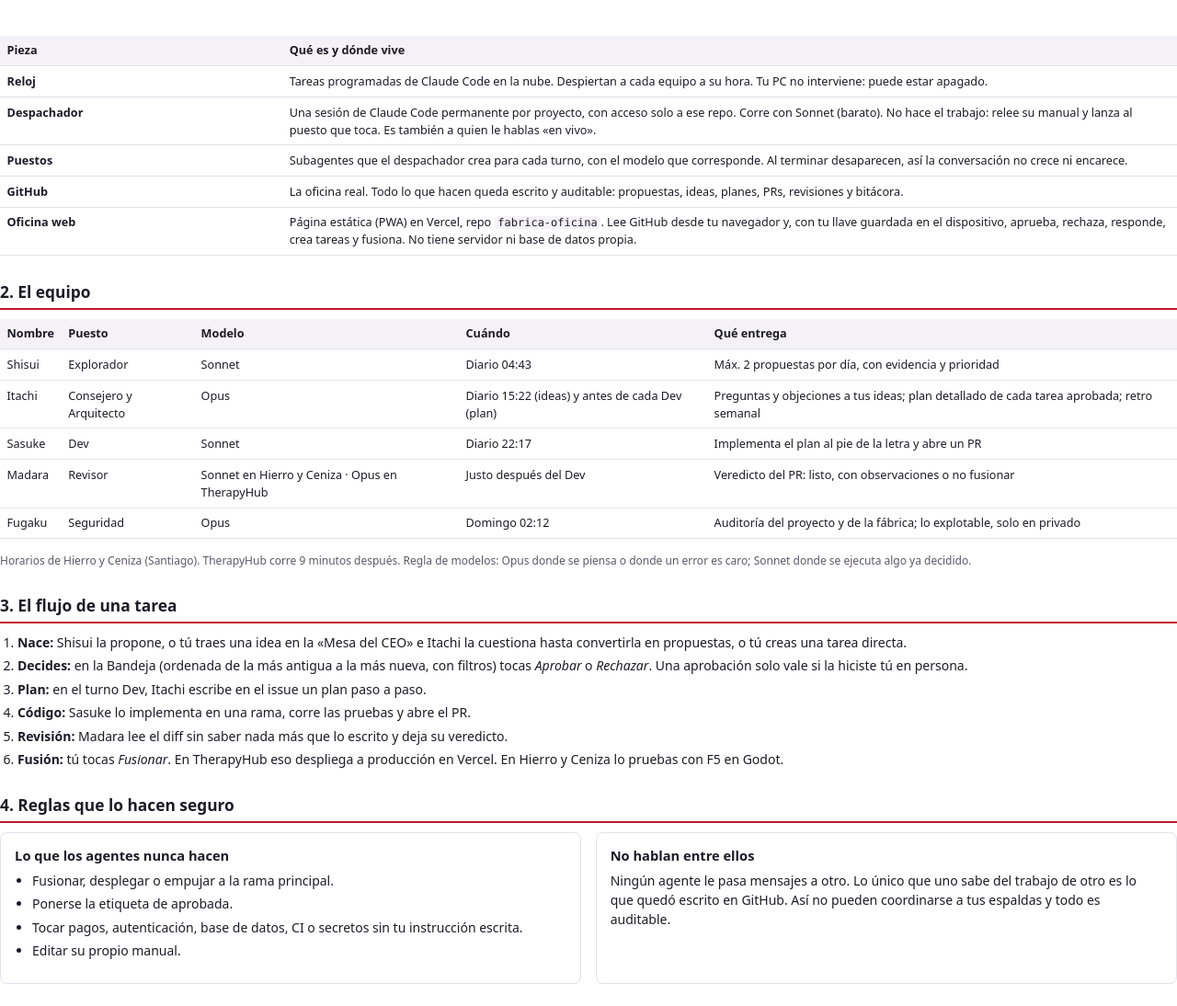
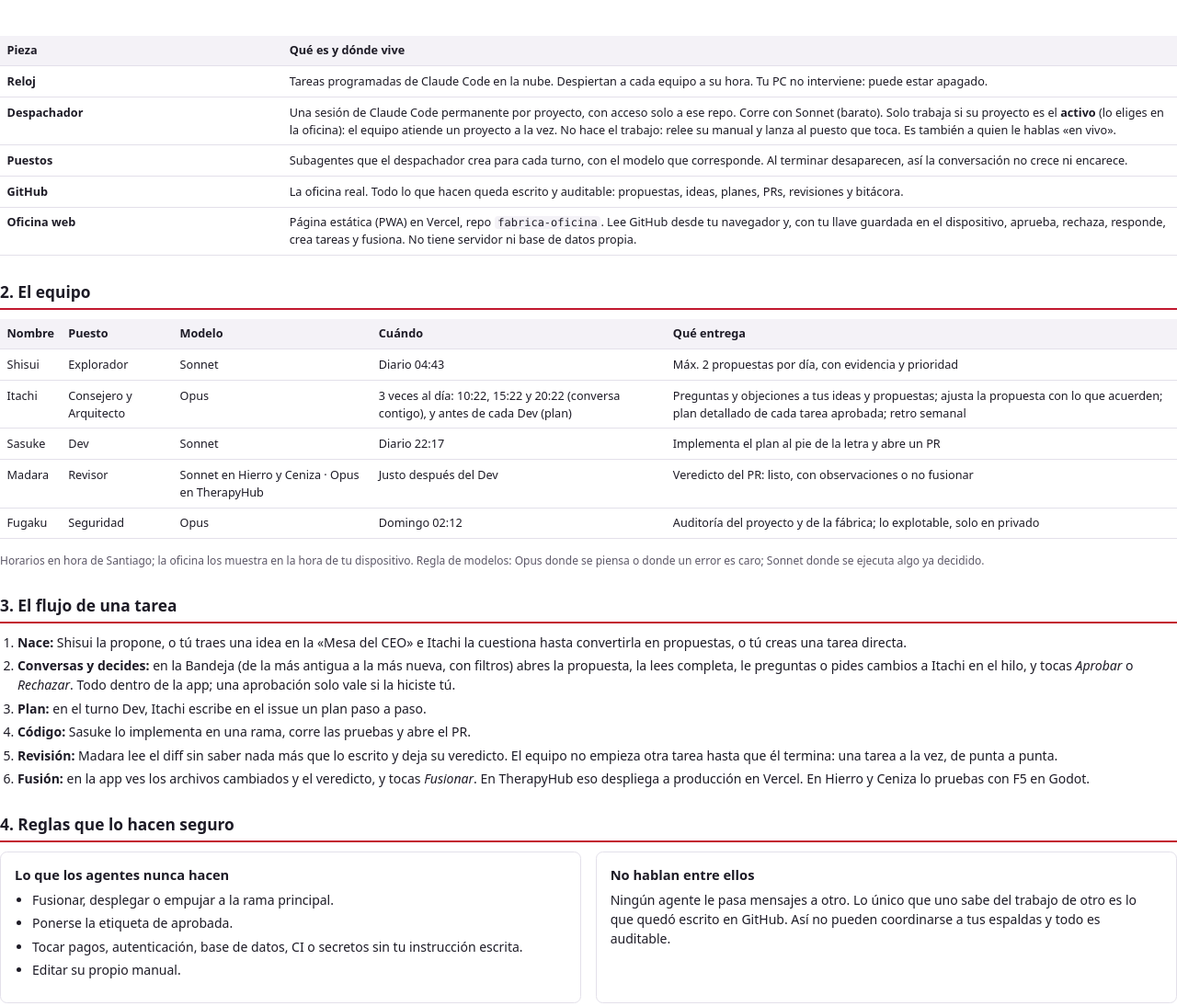
Before and after one commit to gonzalolavin99/fabrica-oficina, a plain HTML site: page docs/como-funciona.html in a window 1280 px wide. Shown: the part 633-1727 px from the top of the page at 92% size. Drawn offline with Linux system fonts and the light colour scheme.

Commit message:
Actualizar el documento con el equipo único y la conversación en la app
Co-Authored-By: Claude Opus 5.5 <noreply@anthropic.com>
Claude-Session: https://claude.ai/code/session_01RhVe33VXjDtec5jfWbScXS

```diff
--- a/docs/como-funciona.html
+++ b/docs/como-funciona.html
@@ -53,7 +53,7 @@ code{font:9pt ui-monospace,Menlo,Consolas,monospace;background:#f4f2f7;padding:0
 <table>
 <tr><th style="width:24%">Pieza</th><th>Qué es y dónde vive</th></tr>
 <tr><td><b>Reloj</b></td><td>Tareas programadas de Claude Code en la nube. Despiertan a cada equipo a su hora. Tu PC no interviene: puede estar apagado.</td></tr>
-<tr><td><b>Despachador</b></td><td>Una sesión de Claude Code permanente por proyecto, con acceso solo a ese repo. Corre con Sonnet (barato). No hace el trabajo: relee su manual y lanza al puesto que toca. Es también a quien le hablas «en vivo».</td></tr>
+<tr><td><b>Despachador</b></td><td>Una sesión de Claude Code permanente por proyecto, con acceso solo a ese repo. Corre con Sonnet (barato). Solo trabaja si su proyecto es el <b>activo</b> (lo eliges en la oficina): el equipo atiende un proyecto a la vez. No hace el trabajo: relee su manual y lanza al puesto que toca. Es también a quien le hablas «en vivo».</td></tr>
 <tr><td><b>Puestos</b></td><td>Subagentes que el despachador crea para cada turno, con el modelo que corresponde. Al terminar desaparecen, así la conversación no crece ni encarece.</td></tr>
 <tr><td><b>GitHub</b></td><td>La oficina real. Todo lo que hacen queda escrito y auditable: propuestas, ideas, planes, PRs, revisiones y bitácora.</td></tr>
 <tr><td><b>Oficina web</b></td><td>Página estática (PWA) en Vercel, repo <code>fabrica-oficina</code>. Lee GitHub desde tu navegador y, con tu llave guardada en el dispositivo, aprueba, rechaza, responde, crea tareas y fusiona. No tiene servidor ni base de datos propia.</td></tr>
@@ -63,21 +63,21 @@ code{font:9pt ui-monospace,Menlo,Consolas,monospace;background:#f4f2f7;padding:0
 <table>
 <tr><th>Nombre</th><th>Puesto</th><th>Modelo</th><th>Cuándo</th><th>Qué entrega</th></tr>
 <tr><td>Shisui</td><td>Explorador</td><td>Sonnet</td><td>Diario 04:43</td><td>Máx. 2 propuestas por día, con evidencia y prioridad</td></tr>
-<tr><td>Itachi</td><td>Consejero y Arquitecto</td><td>Opus</td><td>Diario 15:22 (ideas) y antes de cada Dev (plan)</td><td>Preguntas y objeciones a tus ideas; plan detallado de cada tarea aprobada; retro semanal</td></tr>
+<tr><td>Itachi</td><td>Consejero y Arquitecto</td><td>Opus</td><td>3 veces al día: 10:22, 15:22 y 20:22 (conversa contigo), y antes de cada Dev (plan)</td><td>Preguntas y objeciones a tus ideas y propuestas; ajusta la propuesta con lo que acuerden; plan detallado de cada tarea aprobada; retro semanal</td></tr>
 <tr><td>Sasuke</td><td>Dev</td><td>Sonnet</td><td>Diario 22:17</td><td>Implementa el plan al pie de la letra y abre un PR</td></tr>
 <tr><td>Madara</td><td>Revisor</td><td>Sonnet en Hierro y Ceniza · Opus en TherapyHub</td><td>Justo después del Dev</td><td>Veredicto del PR: listo, con observaciones o no fusionar</td></tr>
 <tr><td>Fugaku</td><td>Seguridad</td><td>Opus</td><td>Domingo 02:12</td><td>Auditoría del proyecto y de la fábrica; lo explotable, solo en privado</td></tr>
 </table>
-<p class="small">Horarios de Hierro y Ceniza (Santiago). TherapyHub corre 9 minutos después. Regla de modelos: Opus donde se piensa o donde un error es caro; Sonnet donde se ejecuta algo ya decidido.</p>
+<p class="small">Horarios en hora de Santiago; la oficina los muestra en la hora de tu dispositivo. Regla de modelos: Opus donde se piensa o donde un error es caro; Sonnet donde se ejecuta algo ya decidido.</p>
 
 <h2>3. El flujo de una tarea</h2>
 <ol>
 <li><b>Nace:</b> Shisui la propone, o tú traes una idea en la «Mesa del CEO» e Itachi la cuestiona hasta convertirla en propuestas, o tú creas una tarea directa.</li>
-<li><b>Decides:</b> en la Bandeja (ordenada de la más antigua a la más nueva, con filtros) tocas <i>Aprobar</i> o <i>Rechazar</i>. Una aprobación solo vale si la hiciste tú en persona.</li>
+<li><b>Conversas y decides:</b> en la Bandeja (de la más antigua a la más nueva, con filtros) abres la propuesta, la lees completa, le preguntas o pides cambios a Itachi en el hilo, y tocas <i>Aprobar</i> o <i>Rechazar</i>. Todo dentro de la app; una aprobación solo vale si la hiciste tú.</li>
 <li><b>Plan:</b> en el turno Dev, Itachi escribe en el issue un plan paso a paso.</li>
 <li><b>Código:</b> Sasuke lo implementa en una rama, corre las pruebas y abre el PR.</li>
-<li><b>Revisión:</b> Madara lee el diff sin saber nada más que lo escrito y deja su veredicto.</li>
-<li><b>Fusión:</b> tú tocas <i>Fusionar</i>. En TherapyHub eso despliega a producción en Vercel. En Hierro y Ceniza lo pruebas con F5 en Godot.</li>
+<li><b>Revisión:</b> Madara lee el diff sin saber nada más que lo escrito y deja su veredicto. El equipo no empieza otra tarea hasta que él termina: una tarea a la vez, de punta a punta.</li>
+<li><b>Fusión:</b> en la app ves los archivos cambiados y el veredicto, y tocas <i>Fusionar</i>. En TherapyHub eso despliega a producción en Vercel. En Hierro y Ceniza lo pruebas con F5 en Godot.</li>
 </ol>
 
 <h2 class="pb">4. Reglas que lo hacen seguro</h2>
@@ -103,8 +103,8 @@ code{font:9pt ui-monospace,Menlo,Consolas,monospace;background:#f4f2f7;padding:0
 <h2>6. La oficina web</h2>
 <table>
 <tr><th style="width:22%">Pestaña</th><th>Para qué</th></tr>
-<tr><td>Oficina</td><td>Vista desde arriba en estilo Pixel u Oscuro. Quien trabaja está en su escritorio con un icono de lo que hace (leyendo, escribiendo, ejecutando, pensando) y una barra de avance; los libres toman café, juegan consola o leen. Toca a uno para ver su detalle y «Hablar en vivo».</td></tr>
-<tr><td>Bandeja</td><td>PRs y propuestas que esperan tu decisión, de la más antigua a la más nueva, con filtros por proyecto, tipo y prioridad. También tareas en curso y el formulario de tarea directa.</td></tr>
+<tr><td>Oficina</td><td>Una sala, un equipo, el proyecto activo arriba (tócalo para cambiar). Vista desde arriba en estilo Pixel u Oscuro. Quien trabaja está en su escritorio con un icono de lo que hace (leyendo, escribiendo, ejecutando, pensando) y una barra de avance; los libres toman café, juegan consola o leen. Toca a uno para ver su detalle y «Hablar en vivo».</td></tr>
+<tr><td>Bandeja</td><td>PRs y propuestas que esperan tu decisión, de la más antigua a la más nueva, con filtros por proyecto, tipo y prioridad. Cada una se abre dentro de la app: texto completo, conversación, cambios de código y botones para decidir. También tareas en curso y el formulario de tarea directa.</td></tr>
 <tr><td>Ideas</td><td>Mesa del CEO: escribes una idea y conversas con Itachi en hilo.</td></tr>
 <tr><td>Cómo funciona</td><td>Esta explicación, resumida.</td></tr>
 </table>
```
Also changed, not shown: docs/capturas/v6-oficina.png, 1 other file.
